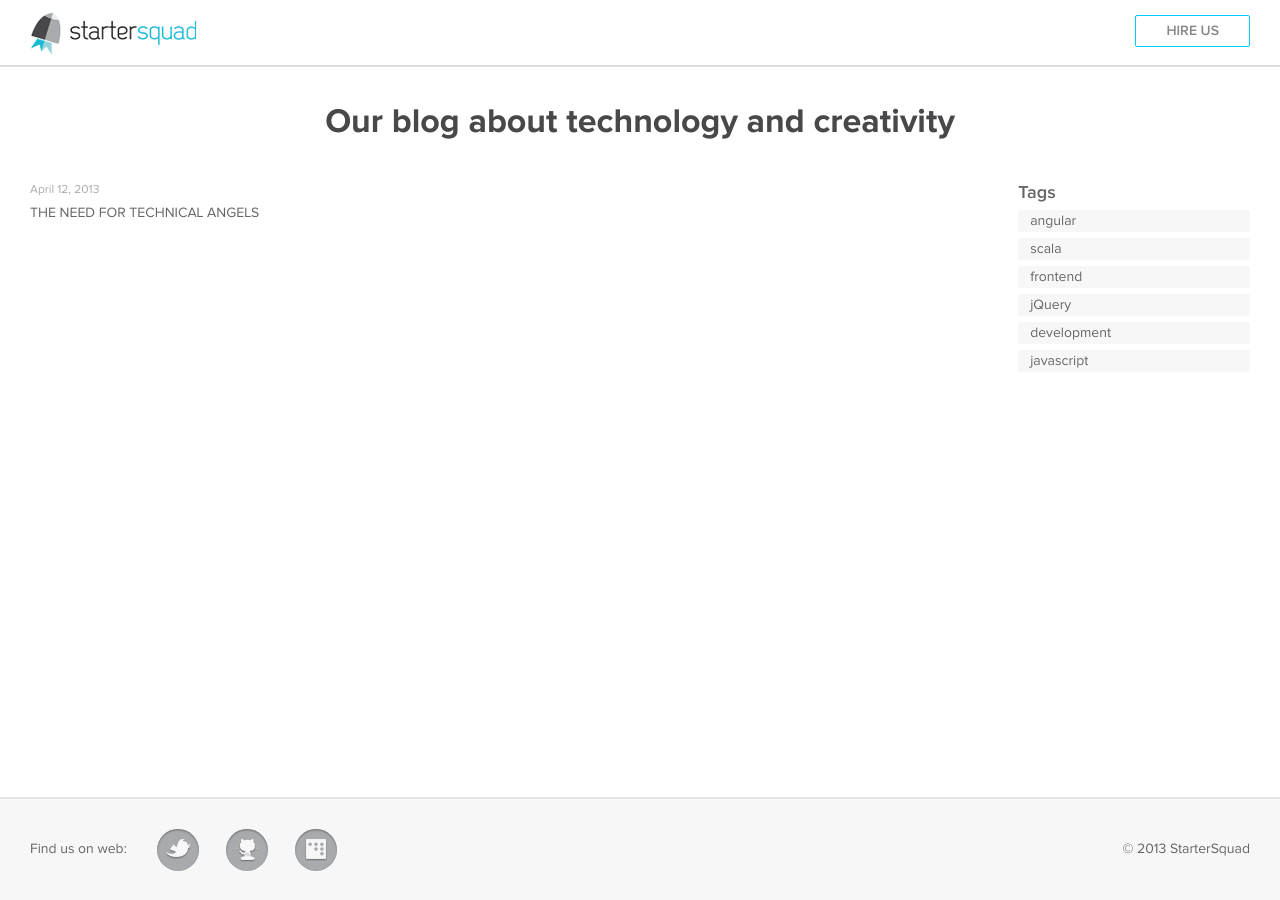
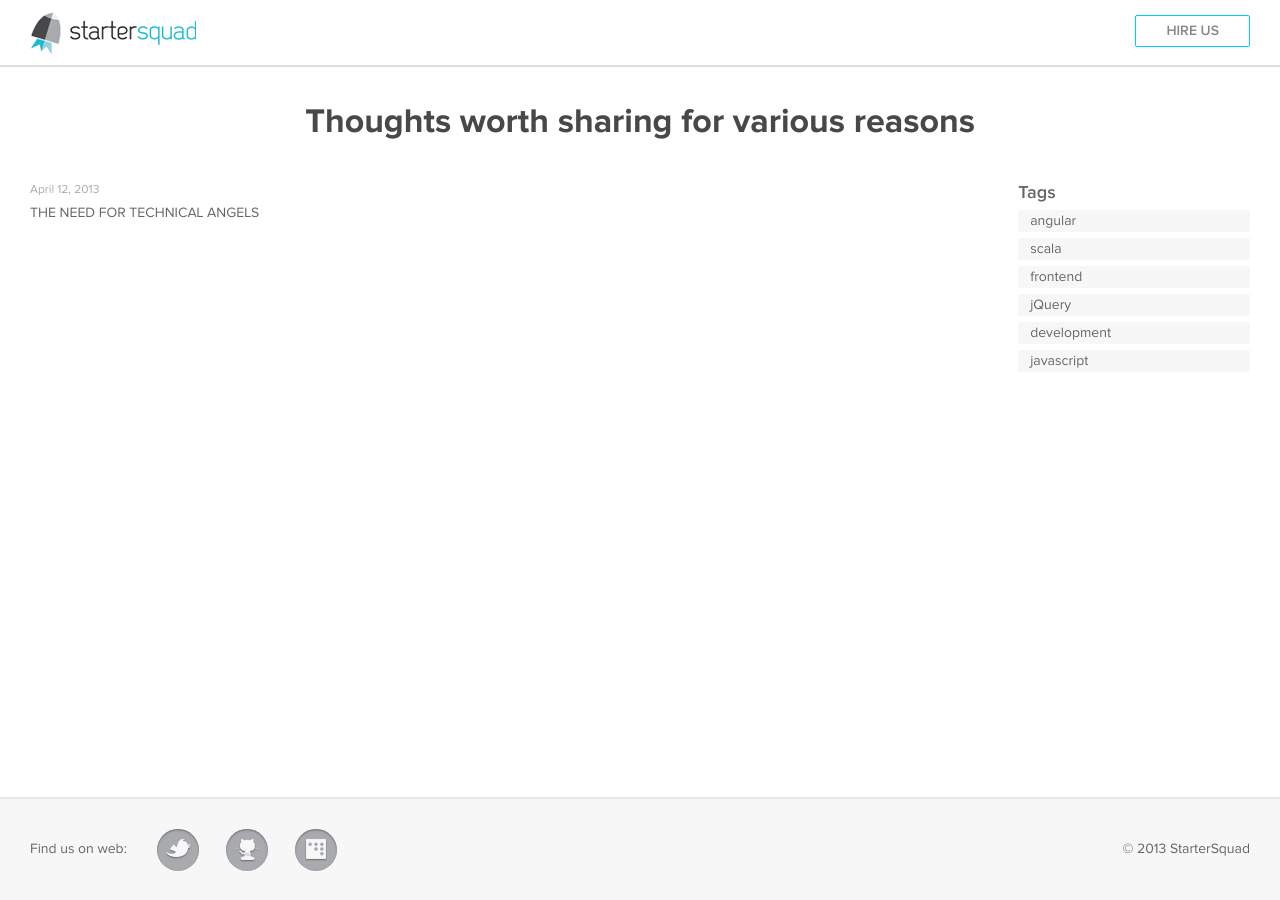
Before and after one commit to StarterSquad/startersquad.com, a Jekyll site: the page built from blog/index.html, in a window 1280 px wide. Built offline with Jekyll 4.4.1, drawn with Linux system fonts in a browser that asks for light colours; nearby versions of some CDN libraries.

Commit message:
Changed blog headline

```diff
--- a/_includes/blog/headline.html
+++ b/_includes/blog/headline.html
@@ -1,3 +1,3 @@
 <div class="headline">
-  <h1>Our blog about technology and creativity</h1>
+  <h1>Thoughts worth sharing for various reasons</h1>
 </div>
```
